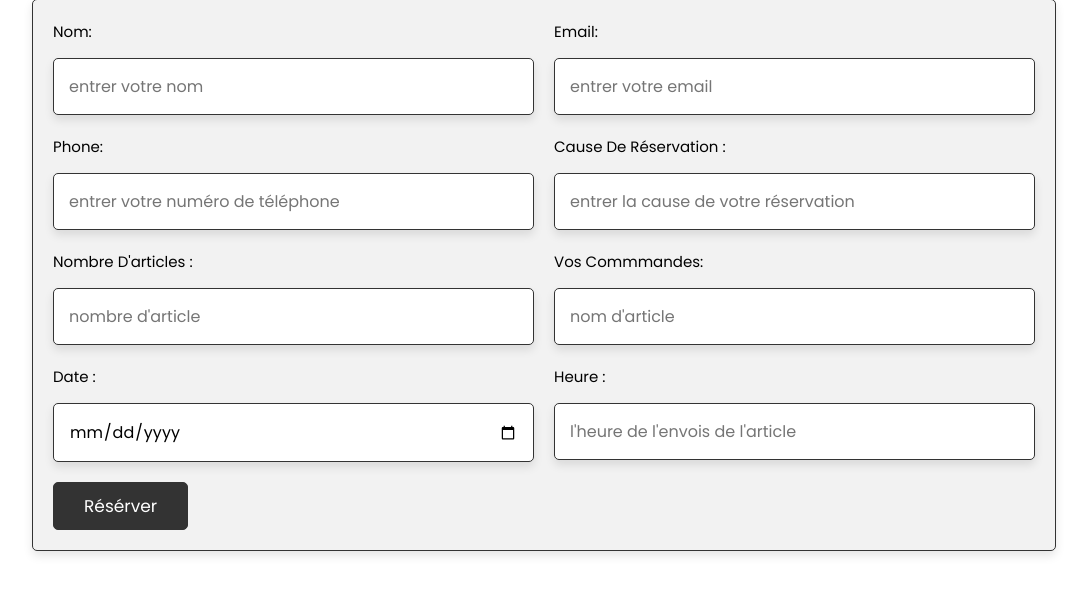
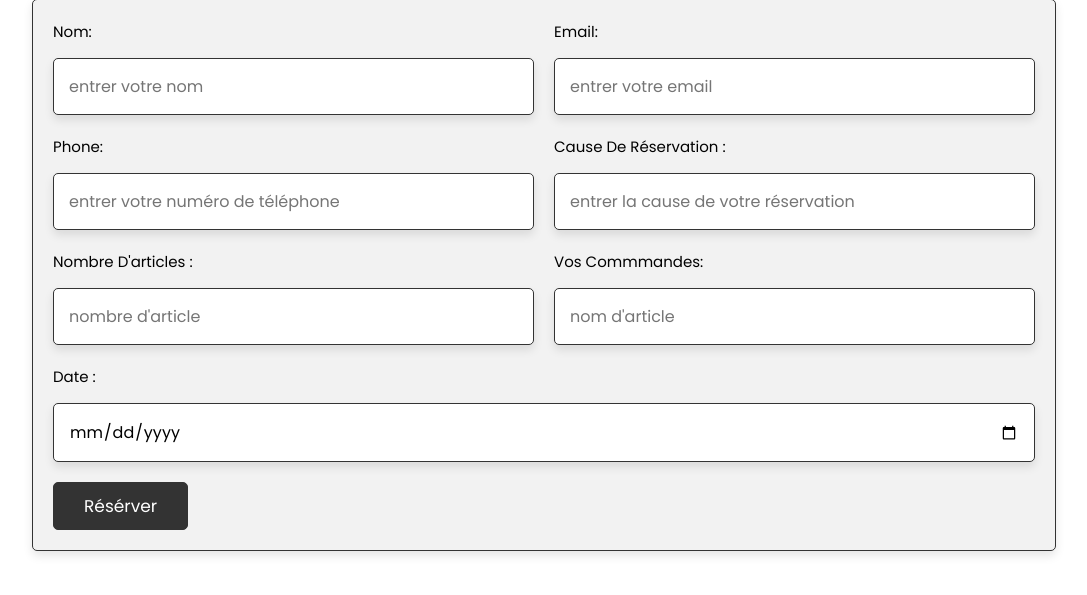
Before and after one commit to chouroukA50/Djilani_chourouk_Bousba_rania-, a PHP site: page /visiteur_booking.php in a window 1280 px wide. Shown: the part 51-646 px from the top of the page, without its empty margins (96-1183 px from the left). Run offline with PHP 8.4, Linux system fonts and the light colour scheme.

Commit message:
Update visiteur_booking.php

```diff
--- a/visiteur_booking.php
+++ b/visiteur_booking.php
@@ -77,11 +77,6 @@ if(isset($_GET['id'])){
             <input type="date" name="date">
          </div>
 
-         <div class="inputBox">
-            <span>heure :</span>
-            <input type="heure" placeholder="l'heure de l'envois de l'article" name="l'heure de reservation">
-         </div>
-
       </div>
 
       <input type="submit" value="résérver" class="btn" name="send">
```
